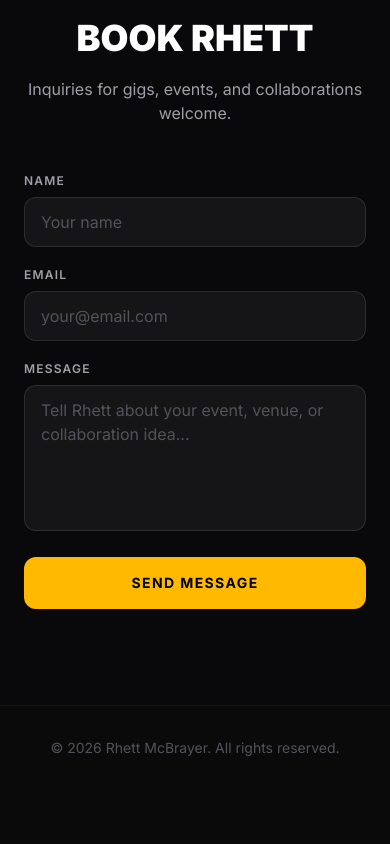
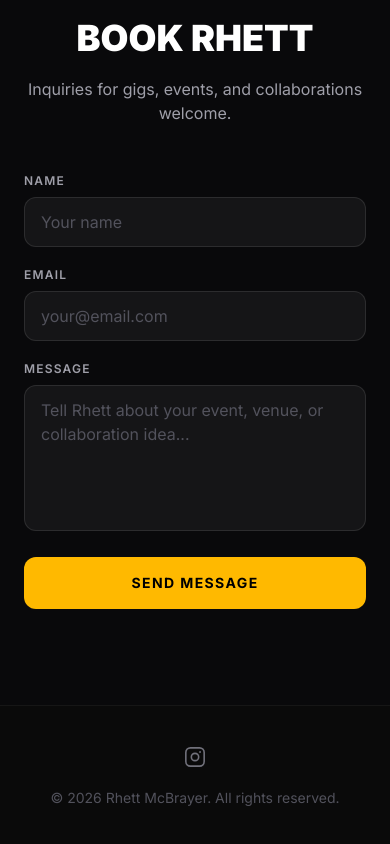
Before and after one commit to jonesbot2525/rhettmcbrayer, a Next.js app: page / in a window 390 px wide. Shown: the part 4411-5255 px from the top of the page. Before the commit the page ends 5201 px from the top, so only its background shows below. Built offline with nearby package versions, Linux system fonts and the light colour scheme.

Commit message:
Add Instagram icon link to nav and footer

```diff
--- a/app/page.tsx
+++ b/app/page.tsx
@@ -45,11 +45,24 @@ export default function Home() {
           </span>
 
           {/* Desktop links */}
-          <div className="hidden md:flex gap-6 text-sm font-medium tracking-wide text-zinc-300">
+          <div className="hidden md:flex items-center gap-6 text-sm font-medium tracking-wide text-zinc-300">
             <a href="#about" className="hover:text-white transition-colors">About</a>
             <a href="#gallery" className="hover:text-white transition-colors">Gallery</a>
             <a href="#shows" className="hover:text-white transition-colors">Shows</a>
             <a href="#contact" className="hover:text-white transition-colors">Contact</a>
+            <a
+              href="https://www.instagram.com/rhettmcbrayer"
+              target="_blank"
+              rel="noopener noreferrer"
+              aria-label="Rhett McBrayer on Instagram"
+              className="text-zinc-400 hover:text-amber-400 transition-colors"
+            >
+              <svg xmlns="http://www.w3.org/2000/svg" width="18" height="18" viewBox="0 0 24 24" fill="none" stroke="currentColor" strokeWidth="1.75" strokeLinecap="round" strokeLinejoin="round">
+                <rect x="2" y="2" width="20" height="20" rx="5" ry="5"/>
+                <circle cx="12" cy="12" r="4"/>
+                <circle cx="17.5" cy="6.5" r="1" fill="currentColor" stroke="none"/>
+              </svg>
+            </a>
           </div>
 
           {/* Hamburger button — mobile only */}
@@ -88,6 +101,19 @@ export default function Home() {
             <a href="#gallery" onClick={() => setMenuOpen(false)} className="hover:text-white transition-colors">Gallery</a>
             <a href="#shows"   onClick={() => setMenuOpen(false)} className="hover:text-white transition-colors">Shows</a>
             <a href="#contact" onClick={() => setMenuOpen(false)} className="hover:text-white transition-colors">Contact</a>
+            <a
+              href="https://www.instagram.com/rhettmcbrayer"
+              target="_blank"
+              rel="noopener noreferrer"
+              className="flex items-center gap-2 hover:text-amber-400 transition-colors"
+            >
+              <svg xmlns="http://www.w3.org/2000/svg" width="16" height="16" viewBox="0 0 24 24" fill="none" stroke="currentColor" strokeWidth="1.75" strokeLinecap="round" strokeLinejoin="round">
+                <rect x="2" y="2" width="20" height="20" rx="5" ry="5"/>
+                <circle cx="12" cy="12" r="4"/>
+                <circle cx="17.5" cy="6.5" r="1" fill="currentColor" stroke="none"/>
+              </svg>
+              Instagram
+            </a>
           </div>
         </div>
       </nav>
@@ -299,7 +325,22 @@ export default function Home() {
       </section>
 
       {/* ── FOOTER ───────────────────────────────────────────────── */}
-      <footer className="py-8 text-center text-zinc-600 text-sm border-t border-white/5">
+      <footer className="py-10 text-center text-zinc-600 text-sm border-t border-white/5">
+        <div className="flex justify-center mb-5">
+          <a
+            href="https://www.instagram.com/rhettmcbrayer"
+            target="_blank"
+            rel="noopener noreferrer"
+            aria-label="Rhett McBrayer on Instagram"
+            className="text-zinc-500 hover:text-amber-400 transition-colors"
+          >
+            <svg xmlns="http://www.w3.org/2000/svg" width="22" height="22" viewBox="0 0 24 24" fill="none" stroke="currentColor" strokeWidth="1.75" strokeLinecap="round" strokeLinejoin="round">
+              <rect x="2" y="2" width="20" height="20" rx="5" ry="5"/>
+              <circle cx="12" cy="12" r="4"/>
+              <circle cx="17.5" cy="6.5" r="1" fill="currentColor" stroke="none"/>
+            </svg>
+          </a>
+        </div>
         <p>© {new Date().getFullYear()} Rhett McBrayer. All rights reserved.</p>
       </footer>
     </>
```
